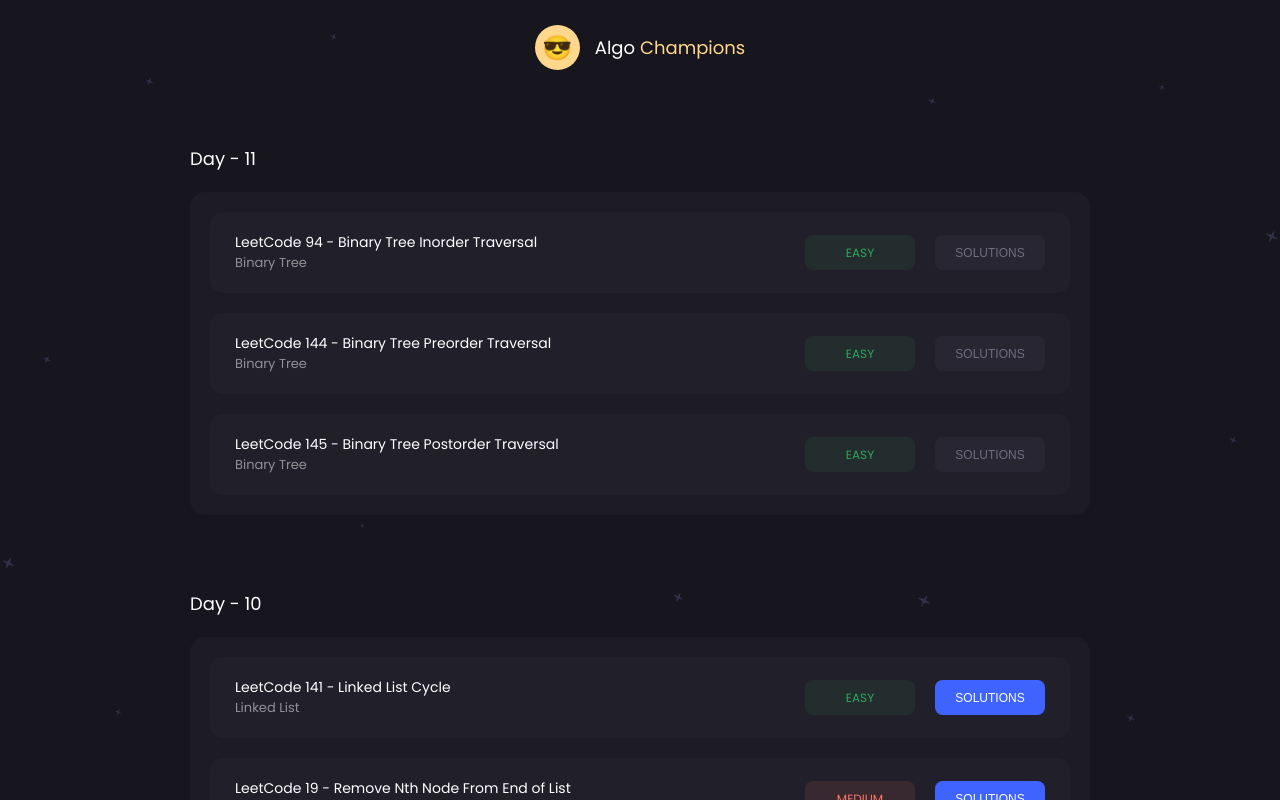
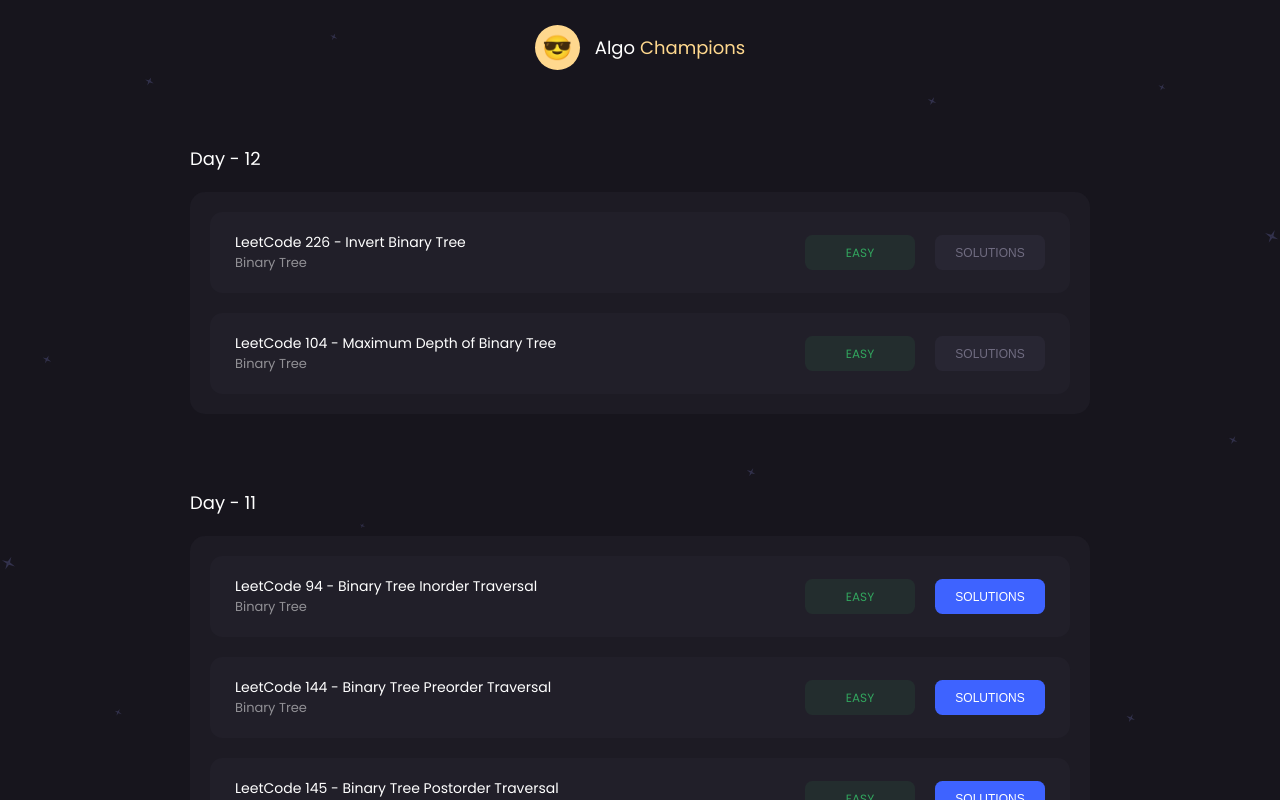
Before and after one commit to canberkkkkk/algo-champions, a React (Create React App) app: page / in a window 1280 px wide. Shown: the top 800 px of the page. Built offline with nearby package versions, Linux system fonts and the light colour scheme.

Commit message:
feat(algo-champions): add day-12 questions and day-11 solutions

```diff
--- a/src/constants.js
+++ b/src/constants.js
@@ -1,4 +1,23 @@
 export const QUESTION_BUNDLES = [
+  {
+    date: "Day - 12",
+    questions: [
+      {
+        name: "LeetCode 226 - Invert Binary Tree",
+        link: "https://leetcode.com/problems/invert-binary-tree/",
+        type: "Binary Tree",
+        difficulty: "Easy",
+        solutions: null,
+      },
+      {
+        name: "LeetCode 104 - Maximum Depth of Binary Tree",
+        link: "https://leetcode.com/problems/maximum-depth-of-binary-tree/",
+        type: "Binary Tree",
+        difficulty: "Easy",
+        solutions: null,
+      },
+    ],
+  },
   {
     date: "Day - 11",
     questions: [
@@ -7,21 +26,30 @@ export const QUESTION_BUNDLES = [
         link: "https://leetcode.com/problems/binary-tree-inorder-traversal/",
         type: "Binary Tree",
         difficulty: "Easy",
-        solutions: null,
+        solutions: {
+          Java: "https://leetcode.com/problems/binary-tree-inorder-traversal/solutions/3505657/java-solution/",
+          "C++": "https://leetcode.com/submissions/detail/943880565/",
+        },
       },
       {
         name: "LeetCode 144 - Binary Tree Preorder Traversal",
         link: "https://leetcode.com/problems/binary-tree-preorder-traversal/",
         type: "Binary Tree",
         difficulty: "Easy",
-        solutions: null,
+        solutions: {
+          Java: "https://leetcode.com/problems/binary-tree-preorder-traversal/solutions/3505659/java-solution/",
+          "C++": "https://leetcode.com/submissions/detail/943880820/",
+        },
       },
       {
         name: "LeetCode 145 - Binary Tree Postorder Traversal",
         link: "https://leetcode.com/problems/binary-tree-postorder-traversal/",
         type: "Binary Tree",
         difficulty: "Easy",
-        solutions: null,
+        solutions: {
+          Java: "https://leetcode.com/problems/binary-tree-postorder-traversal/solutions/3505661/java-solution/",
+          "C++": "https://leetcode.com/submissions/detail/943881070/",
+        },
       },
     ],
   },
```
